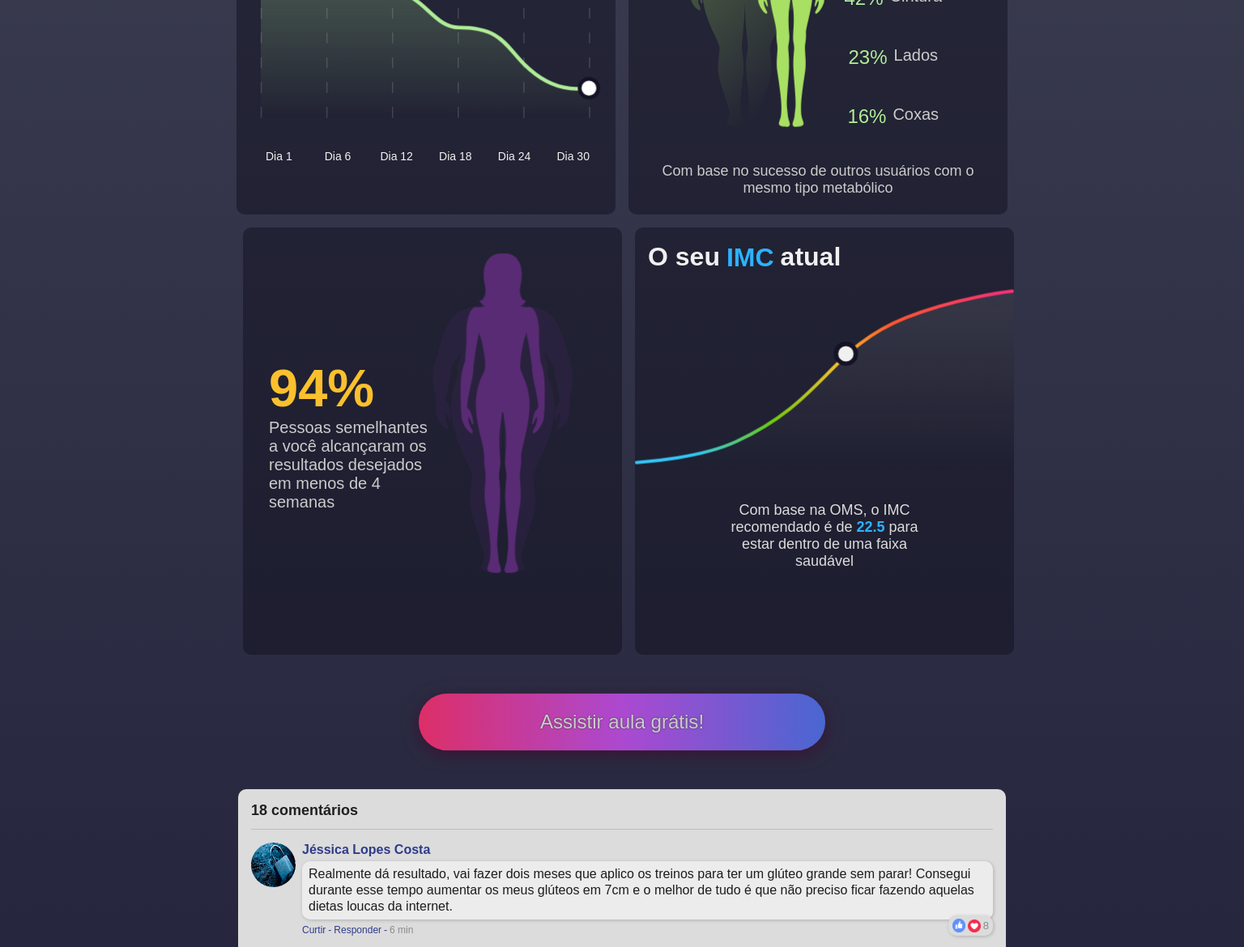
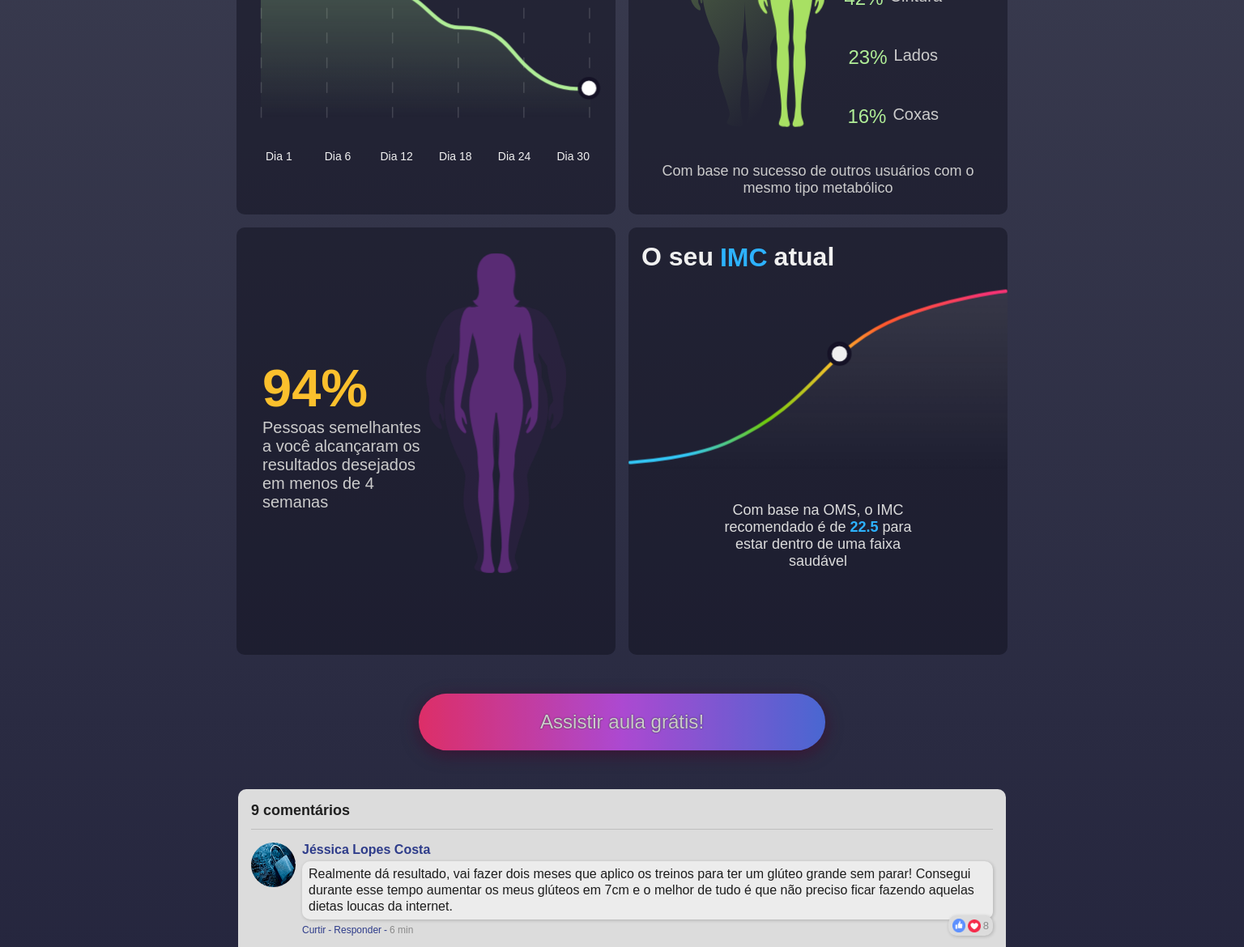
Before and after one commit to JeanVictorMachado/keto-life-max, a React (Create React App) app: page /results in a window 1536 px wide. Shown: the part 743-1913 px from the top of the page at 81% size. Built offline with nearby package versions, Linux system fonts and the light colour scheme.

Commit message:
feat: updated

```diff
--- a/src/components/CardChartMyWeight/styles.css
+++ b/src/components/CardChartMyWeight/styles.css
@@ -54,9 +54,3 @@
     margin-left: 16px;
   }
 }
-
-@media (min-width: 1450px) {
-  .results__metrics-card-container:nth-child(3) {
-    margin-left: 16px;
-  }
-}
--- a/src/components/CardTestimonial/index.tsx
+++ b/src/components/CardTestimonial/index.tsx
@@ -10,7 +10,7 @@ interface CardTestimonialProps {
 export const CardTestimonial = ({ testimonials }: CardTestimonialProps) => {
   return (
     <div className="card-testimonial__container">
-      <h3 className="card-testimonial__title">18 comentários</h3>
+      <h3 className="card-testimonial__title">{`${9} comentários`}</h3>
 
       <div className="card-testimonial__content">
         {testimonials?.map((item, index) => (
```
